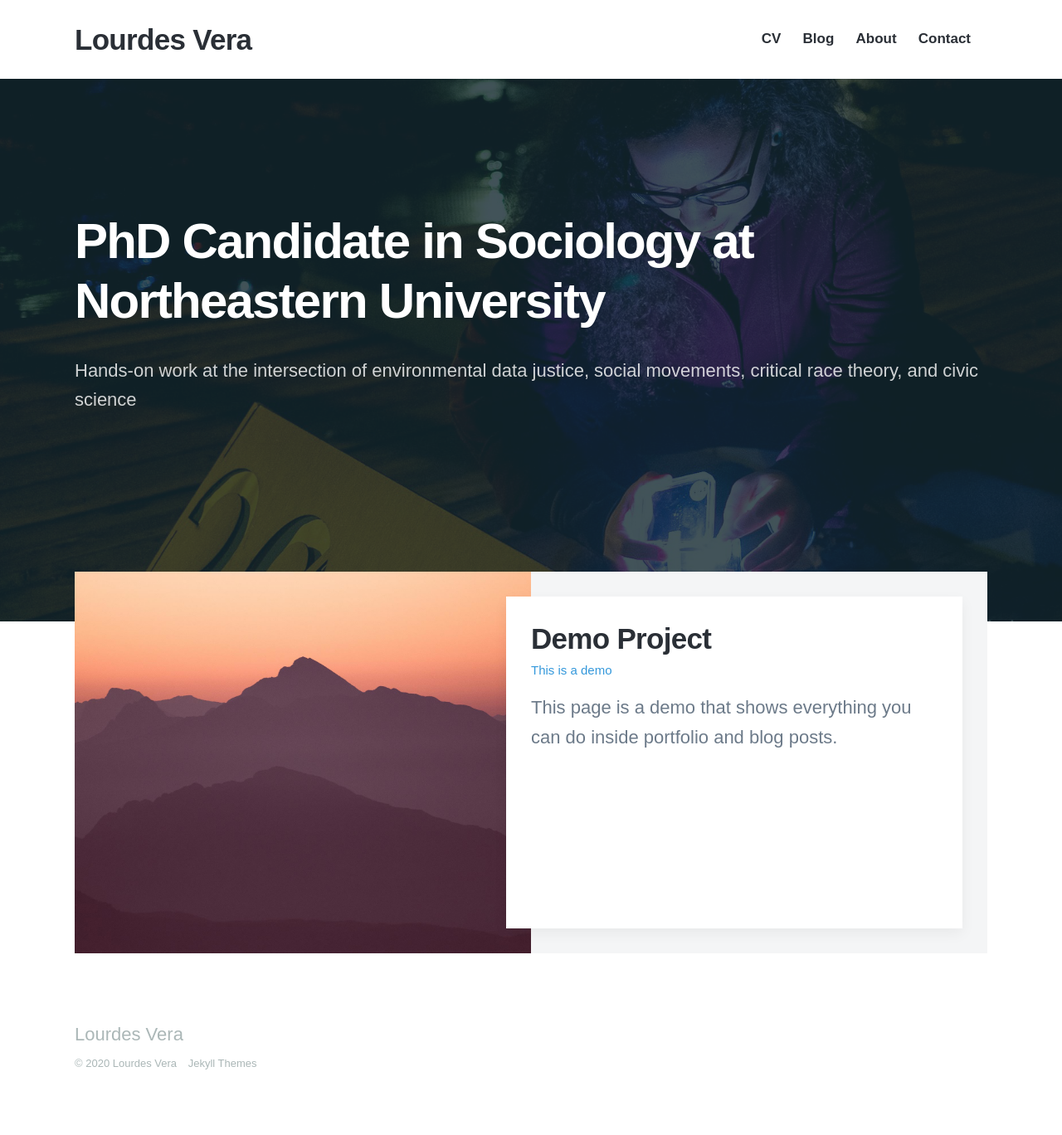
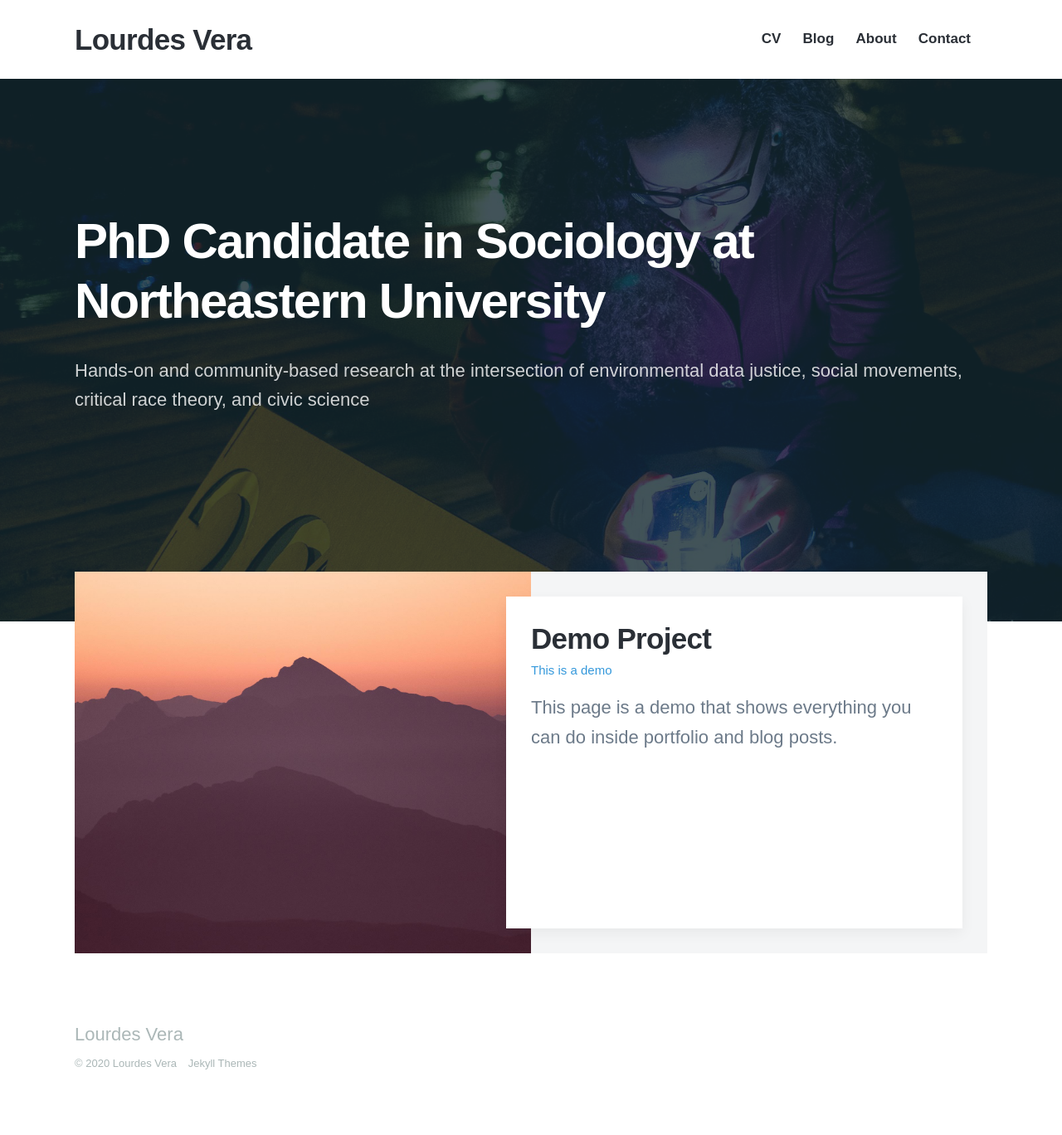
Before and after one commit to lourdesvera/lourdesvera.github.io, a Jekyll site: the page built from index.html, in a window 1280 px wide. Shown: the whole page at 83% size. Built offline with Jekyll 4.4.1, drawn with Linux system fonts in a browser that asks for light colours; nearby versions of some CDN libraries; some web fonts are replaced.

Commit message:
Update index.html

```diff
--- a/index.html
+++ b/index.html
@@ -14,7 +14,7 @@
 	<div class="wrap">
 
 		<h1>PhD Candidate in Sociology at Northeastern University</h1>
-		<p>Hands-on work at the intersection of environmental data justice, social movements, critical race theory, and civic science</p>
+		<p>Hands-on and community-based research at the intersection of environmental data justice, social movements, critical race theory, and civic science</p>
 
 		{% include socials.html %}
 
```
